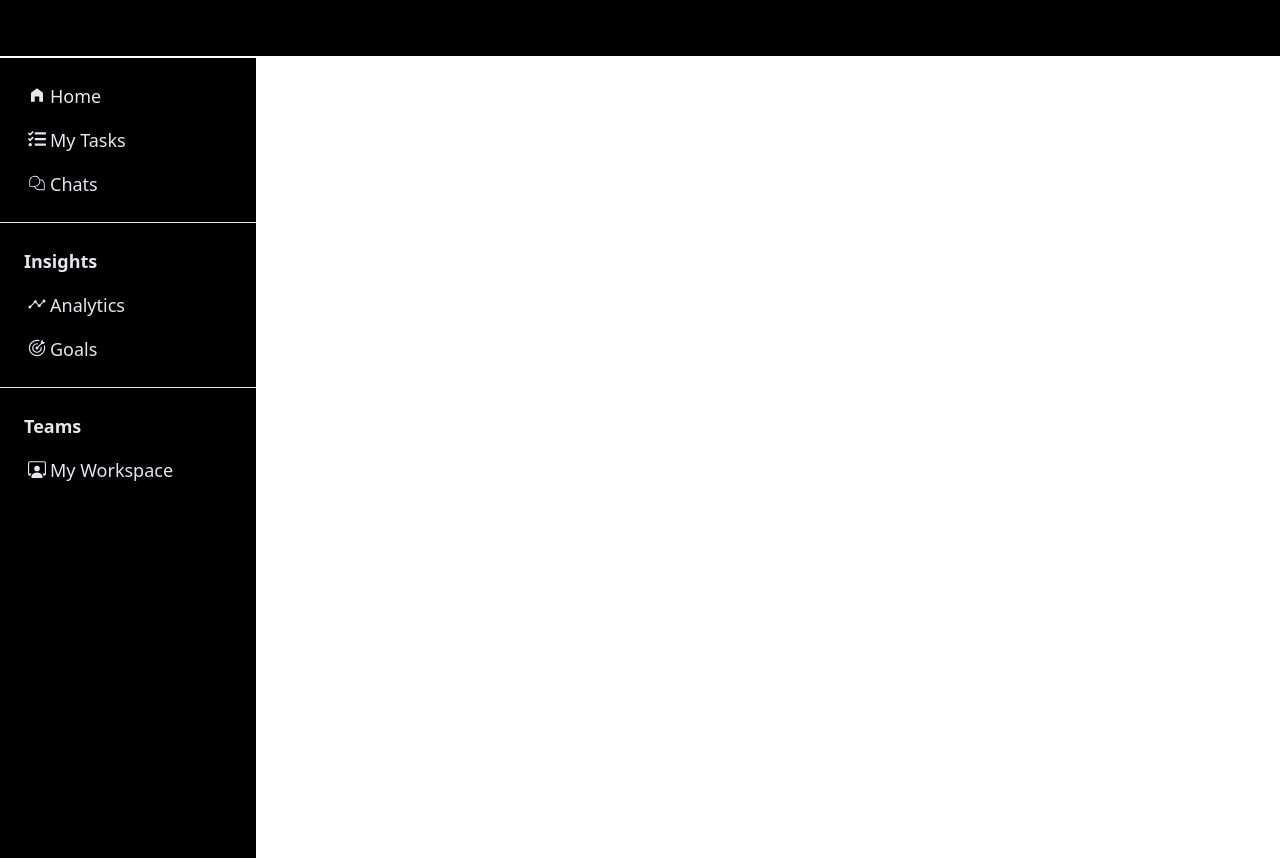
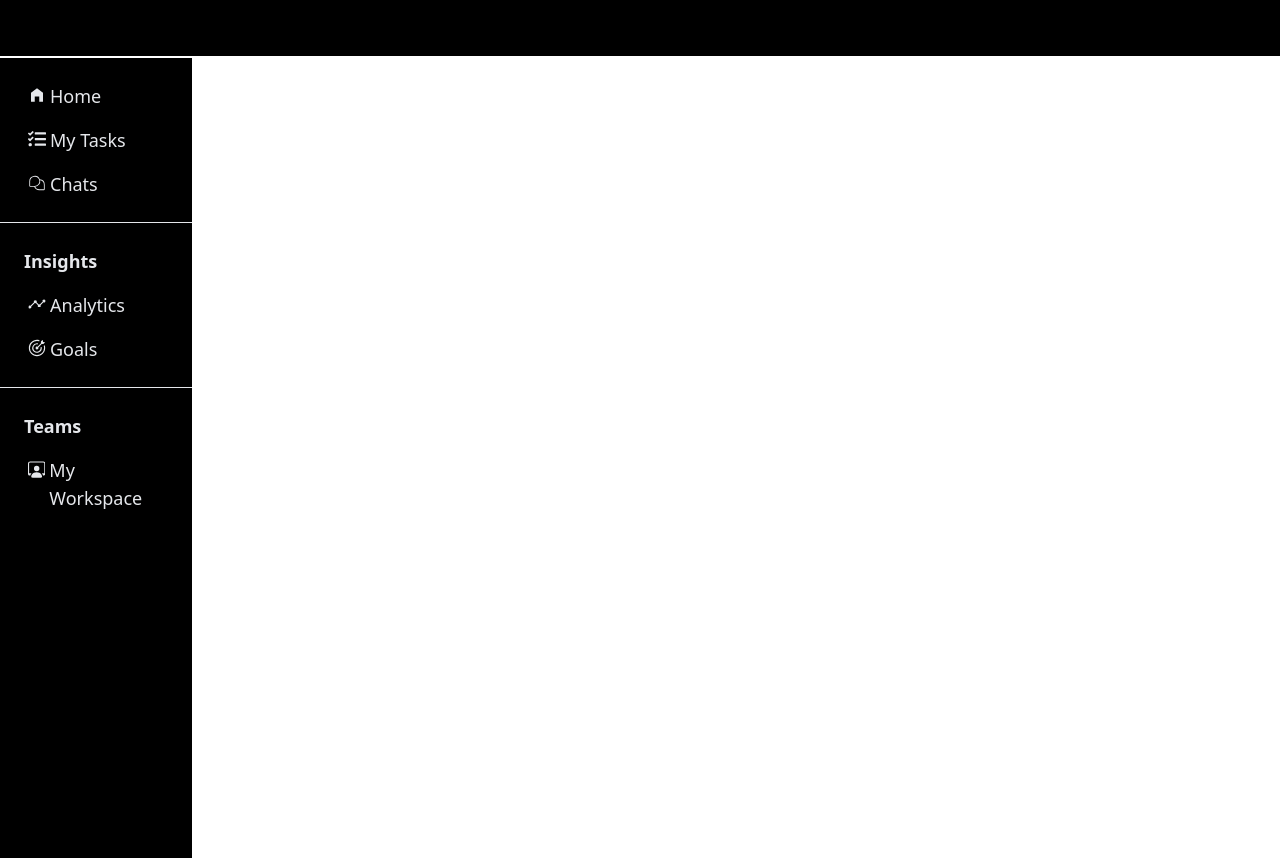
Before and after one commit to himanjalsaha/CLARITY-PRO, a React (Vite) app: page / in a window 1280 px wide. Built offline with nearby package versions, Linux system fonts and the light colour scheme.

Commit message:
side nav full

```diff
--- a/src/components/SideNav.jsx
+++ b/src/components/SideNav.jsx
@@ -7,7 +7,7 @@ import { GoGoal } from "react-icons/go";
 import { BsPersonWorkspace } from "react-icons/bs";
 const SideNav = () => {
   return (
-    <div  className=' flex-[0.2] bg-black h-screen'>
+    <div  className=' flex-[0.15] bg-black h-screen'>
         <div className='my task'>
             <ul className=' text-gray-200 text-lg flex justify-center items-center flex-col m-2 p-2 '>
                 <li className='hover:bg-slate-600 rounded-lg w-full p-2 flex flex-row'><MdHomeFilled className='m-1'/>Home</li>
```
